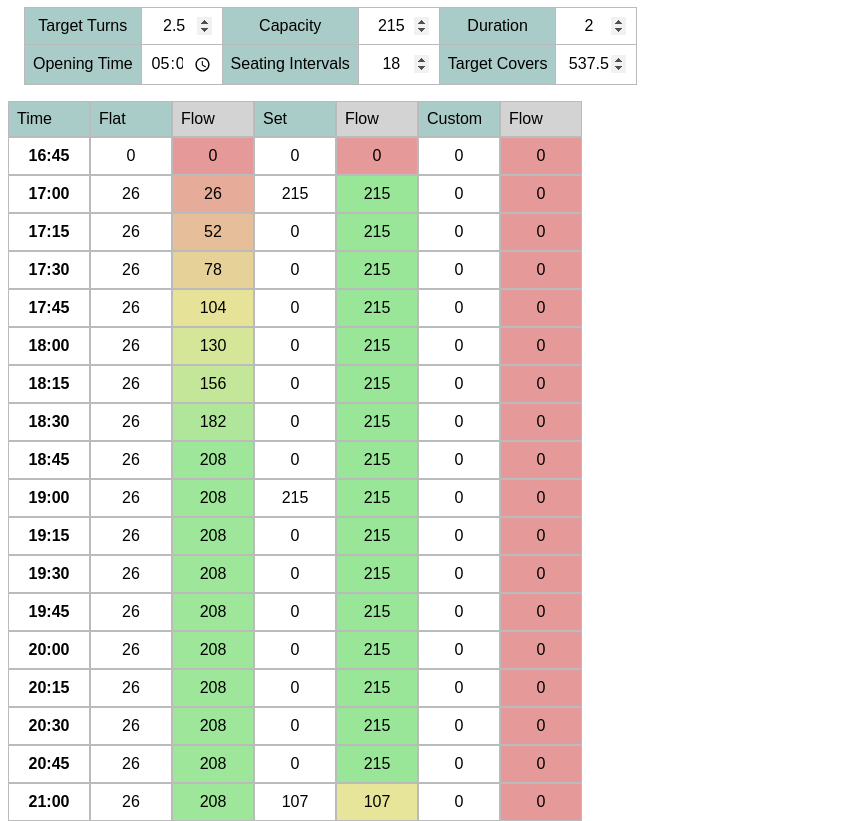
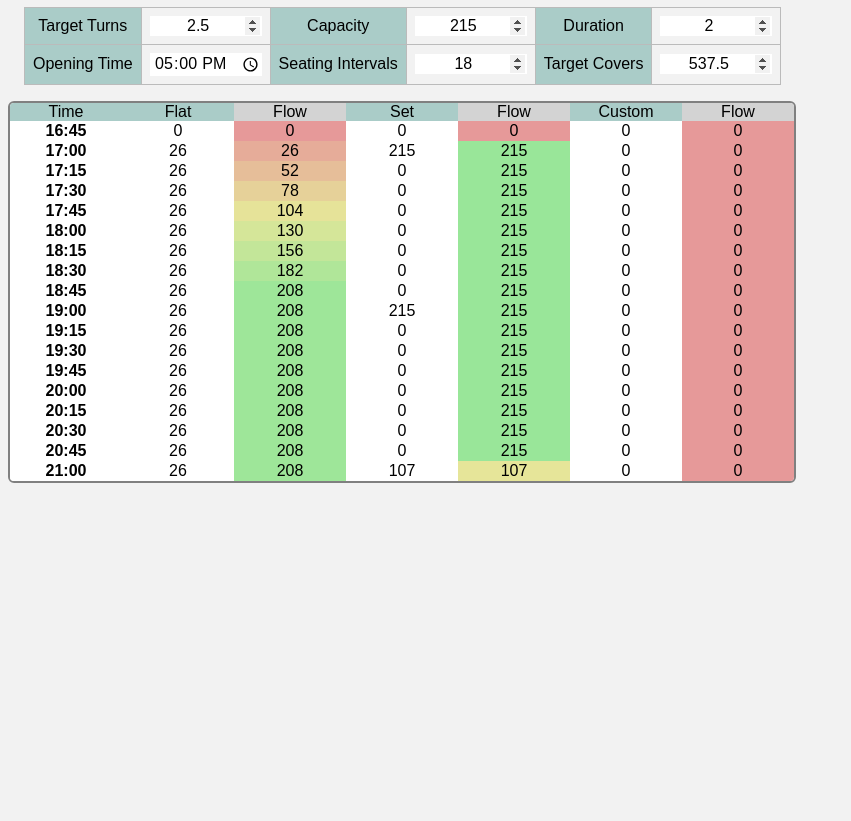
Before and after one commit to joshuahaywood/pacing, a plain HTML site: page index.html in a window 1280 px wide. Shown: the part 73-894 px from the top of the page, without its empty margins (0-851 px from the left). After the commit the page ends 800 px from the top, so only its background shows below. Drawn offline with nearby package versions, Linux system fonts and the light colour scheme.

Commit message:
converted tables to divs

```diff
--- a/app.js
+++ b/app.js
@@ -178,19 +178,22 @@ function createServiceFlow (model) {
 }
 
 // creates a table row for a set of data
-function createTableRow (table, label, data, type) {
-    let row = document.createElement('tr')
-    let header = document.createElement('td')
+function createTableRow (table, label, data, type, modelName) {
+    let modelParent = document.createElement('div')
+    let row = document.createElement('div')
+    let header = document.createElement('div')
 
+    modelParent.classList.add("parent", type, modelName)
+    row.classList.add("vertical-row", type)
     header.classList.add("header", "vertical-data", type)
-    row.classList.add("vertical-row", type)
 
+    table.appendChild(modelParent)
+    modelParent.appendChild(row)
     row.appendChild(header)
-    table.appendChild(row)
     header.innerHTML = label
 
     for (let i=0; i < venueSettings.seatingIntervals; i++) {
-        let dataPoint = document.createElement('td')
+        let dataPoint = document.createElement('div')
         row.appendChild(dataPoint)
         dataPoint.classList.add('vertical-data', type)
 
@@ -207,6 +210,7 @@ function createTableRow (table, label, data, type) {
         dataPoint.innerHTML = `<input class="${type}" data-model-name="${label}" value=${data[i]}></input>`
     }
 }
+
 
 function heatMapColorforValue(value) {
     let h
@@ -246,9 +250,25 @@ function updateTables () {
     createServiceFlow(models.customSeating)
 }
 
-generateLabels(venueSettings.openingTime, venueSettings.seatingIntervals)
-flatSeatingGen(venueSettings.capacity, venueSettings.duration, venueSettings.seatingIntervals)
-setSeatingGen(venueSettings.capacity, venueSettings.duration, venueSettings.seatingIntervals)
-customSeatingGen(venueSettings.seatingIntervals)
+function refreshTables () {
+    // display settings
+    displaySettings()
+
+    // populate our models object
+    generateLabels(venueSettings.openingTime, venueSettings.seatingIntervals)
+    flatSeatingGen(venueSettings.capacity, venueSettings.duration, venueSettings.seatingIntervals)
+    setSeatingGen(venueSettings.capacity, venueSettings.duration, venueSettings.seatingIntervals)
+    customSeatingGen(venueSettings.seatingIntervals)
+
+    // clear the pacing table
+    pacingTable.innerHTML = ""
+
+    // for each of our models, add them as sections to the table
+    for (const [key, value] of Object.entries(models)) {
+        console.log(`${key}: ${value}`)
+    }
+}
+
+
 
 updateTables()
--- a/styles.css
+++ b/styles.css
@@ -1,6 +1,10 @@
 * {
 	box-sizing: border-box;
     font-family:Arial, Helvetica, sans-serif
+}
+
+body {
+    background: hsla(0, 0%, 95%)
 }
 
 table {
@@ -8,21 +12,31 @@ table {
     text-align: center;
     margin: 1rem;
     border-radius: 10px;
+}
+
+#pacing-table {
+    border: 2px solid hsla(0, 0%, 50%);
+    display: flex;
     overflow: scroll;
+    width: fit-content;
+    border-radius: 6px;
+    background: white;
 }
 
 th, td {
     padding: 0.5rem;
-    border: 0.2px solid rgb(187, 187, 187);
+    border: 0.5px solid rgb(187, 187, 187);
 }
+
 
 .header {
     background-color: rgb(170, 204, 200);
+    text-align: center;
 }
 
 input {
     border: none;
-    width: 4rem;
+    width: 7rem;
     font-size: 1rem;
     text-align: center;
 }
@@ -36,11 +50,7 @@ input[type=number]::-webkit-inner-spin-button {
     float: left;
 }
 
-th.vertical-data, td.vertical-data {
-    display: block;
-}
-
-td.header.flow {
+.header.flow {
     background: lightgrey;
 }
 
```
